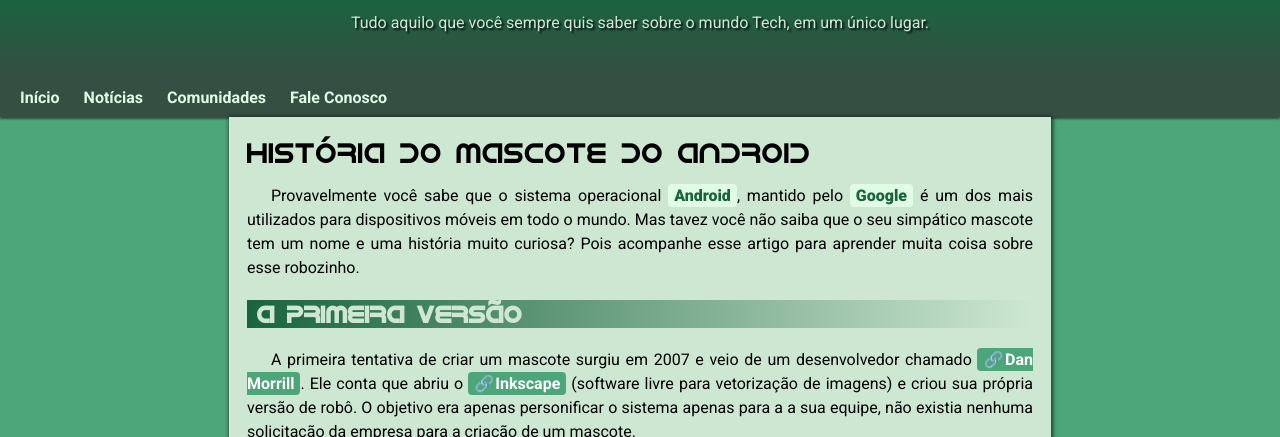
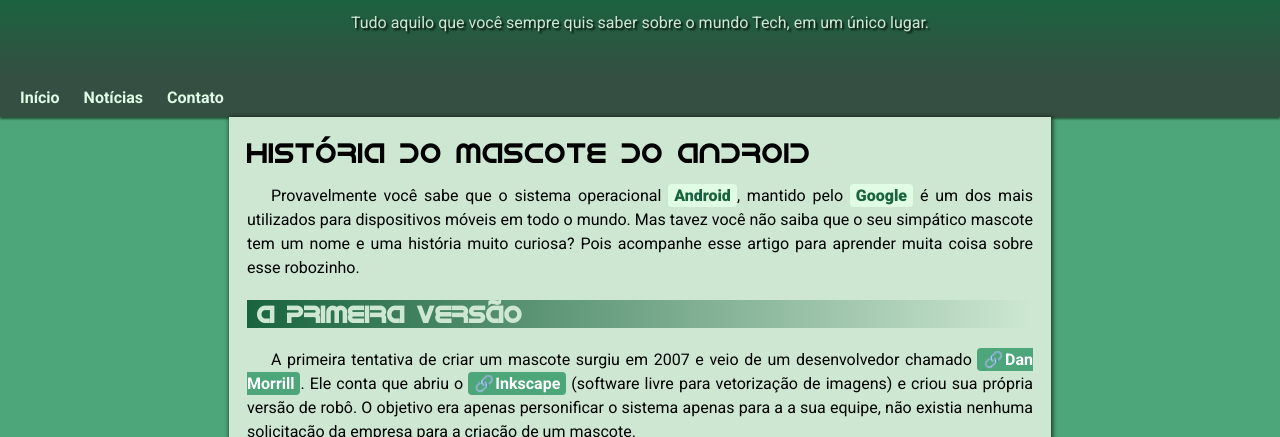
Before and after one commit to ofabriciomarques/projeto-android, a plain HTML site: page index.html in a window 1280 px wide. Shown: the part 90-527 px from the top of the page. Drawn offline with Linux system fonts and the light colour scheme.

Commit message:
Largura ajustada para telas menores
Além do ajuste de largura mínima, também removi itens "Fale conosco", e "Contato", que ocupava muito espaço.

```diff
--- a/estilo.css
+++ b/estilo.css
@@ -31,7 +31,7 @@
 main {
     background-color: var(--cor4);
     border-radius: 0px 0px 10px 10px;
-    min-width: 420px;
+    min-width: 320px;
     max-width: 822px;
     margin: auto;
     box-shadow: 1px 1px 4px 1px #000000a3;
--- a/index.html
+++ b/index.html
@@ -16,8 +16,7 @@
             <nav>
             <a href="#">Início</a>
             <a href="#">Notícias</a>
-            <a href="#">Comunidades</a>
-            <a href="#">Fale Conosco</a>
+            <a href="#">Contato</a>
         </nav>
     <main>
         <article>
```
